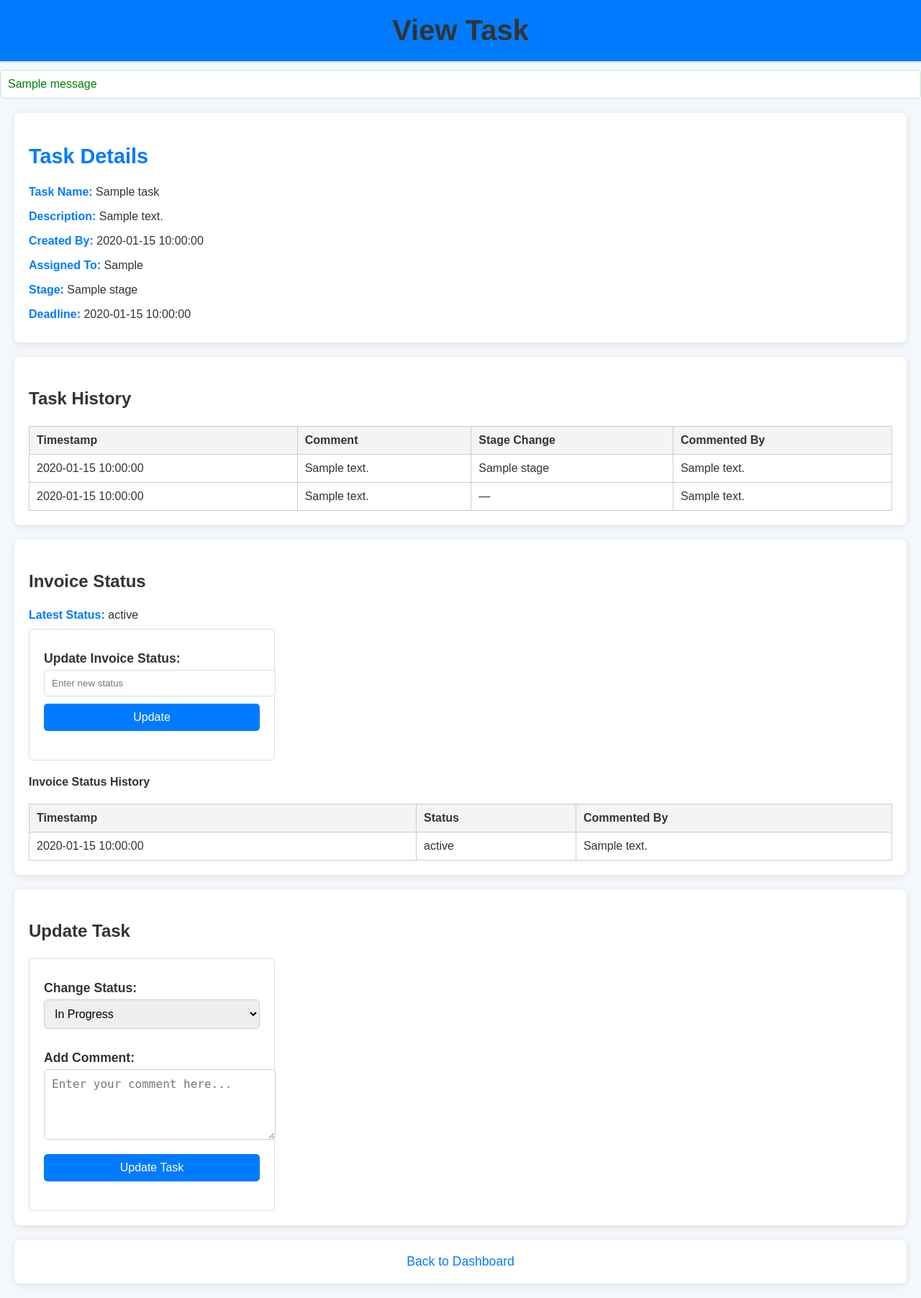
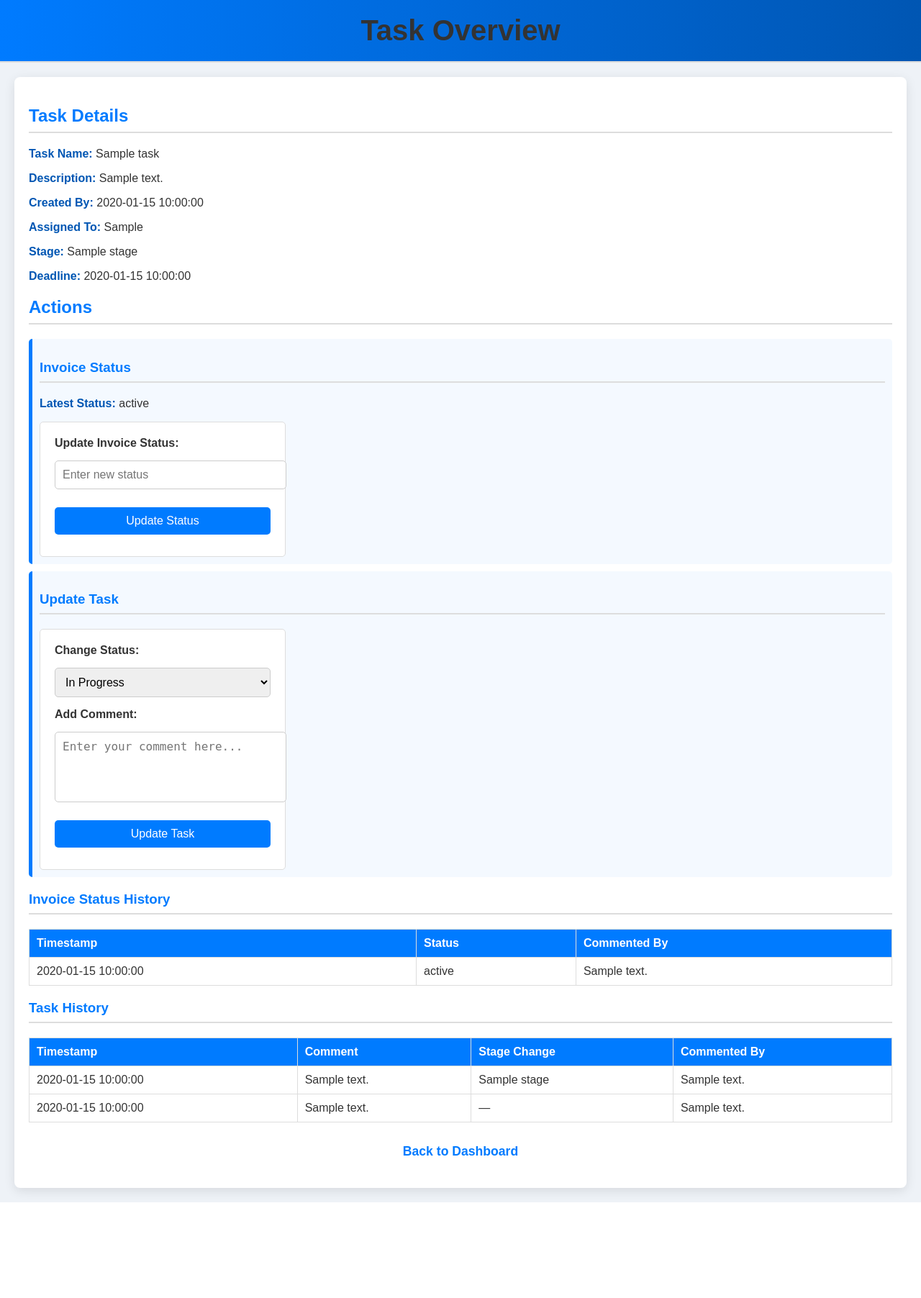
Before and after one commit to datech-dev/Mehta_workflow, a Flask app: template templates/view_task.html in a window 1280 px wide. Shown: the whole page at 72% size. After the commit the page ends 1671 px from the top, so only its background shows below. Run offline with Flask 3, Linux system fonts and the light colour scheme; the template is opened without the code that fills it: most values are stand-ins (such as "Sample title", 1, 10 or a date in 2020); one stand-in notice (Sample message) is shown.

Commit message:
Update view_task.html

```diff
--- a/templates/view_task.html
+++ b/templates/view_task.html
@@ -8,14 +8,14 @@
     <style>
         body {
             font-family: 'Arial', sans-serif;
-            background-color: #f4f7fc;
+            background-color: #eef2f7;
             color: #333;
             margin: 0;
             padding: 0;
         }
 
         header {
-            background-color: #007bff;
+            background: linear-gradient(90deg, #007bff, #0056b3);
             color: white;
             padding: 20px;
             text-align: center;
@@ -25,69 +25,67 @@
         header h1 {
             margin: 0;
             font-size: 2.5rem;
+            font-weight: bold;
+        }
+
+        main {
+            max-width: 1200px;
+            margin: 20px auto;
+            padding: 20px;
+            background-color: white;
+            border-radius: 8px;
+            box-shadow: 0 4px 15px rgba(0, 0, 0, 0.1);
         }
 
         section {
-            margin: 20px;
-            padding: 20px;
-            background-color: white;
-            border-radius: 8px;
-            box-shadow: 0 2px 10px rgba(0, 0, 0, 0.1);
+            margin-bottom: 20px;
         }
 
-        h2 {
+        h2, h3 {
             color: #007bff;
-            font-size: 1.8rem;
+            border-bottom: 2px solid #ddd;
+            padding-bottom: 8px;
+            margin-bottom: 20px;
         }
 
-        h3 {
-            font-size: 1.5rem;
-            color: #333;
-        }
-
-        p {
+        p, label, th, td {
             font-size: 1rem;
-            margin-bottom: 10px;
         }
 
         strong {
-            color: #007bff;
+            color: #0056b3;
         }
 
         ul {
-            list-style-type: none;
+            list-style: none;
             padding: 0;
         }
 
         ul li {
-            background-color: #f1f1f1;
+            background-color: #f9f9f9;
             padding: 10px;
             border-radius: 5px;
-            margin-bottom: 8px;
-        }
-
-        ul li:first-child {
-            background-color: #fff;
+            margin-bottom: 10px;
         }
 
         form {
-            display: flex;
-            flex-direction: column;
+            display: grid;
+            gap: 15px;
         }
 
         label {
-            font-size: 1.1rem;
-            margin: 10px 0 5px;
+            font-weight: bold;
         }
 
-        select,
-        textarea,
-        button {
+        input, select, textarea, button {
             padding: 10px;
             font-size: 1rem;
             border: 1px solid #ccc;
             border-radius: 5px;
-            margin-bottom: 20px;
+        }
+
+        textarea {
+            resize: none;
         }
 
         button {
@@ -95,43 +93,62 @@
             color: white;
             border: none;
             cursor: pointer;
-            transition: background-color 0.3s ease;
+            transition: all 0.3s ease;
         }
 
         button:hover {
             background-color: #0056b3;
         }
 
-        a {
+        table {
+            width: 100%;
+            border-collapse: collapse;
+            margin-top: 10px;
+        }
+
+        th, td {
+            padding: 10px;
+            border: 1px solid #ddd;
+            text-align: left;
+        }
+
+        th {
+            background-color: #007bff;
+            color: white;
+            font-weight: bold;
+        }
+
+        .back-btn {
+            text-align: center;
+            margin-top: 30px;
+        }
+
+        .back-btn a {
+            font-size: 1.1rem;
             color: #007bff;
             text-decoration: none;
-            font-size: 1.1rem;
+            font-weight: bold;
         }
 
-        a:hover {
+        .back-btn a:hover {
             text-decoration: underline;
         }
 
-        .back-btn {
-            margin-top: 20px;
-            text-align: center;
+        .highlight {
+            background-color: #f4f9ff;
+            padding: 10px;
+            border-left: 5px solid #007bff;
+            border-radius: 5px;
+            margin-bottom: 10px;
         }
     </style>
 </head>
 <body>
     <header>
-        <h1>View Task</h1>
+        <h1>Task Overview</h1>
     </header>
-    {% with messages = get_flashed_messages(with_categories=true) %}
-    {% if messages %}
-      <ul>
-        {% for category, message in messages %}
-          <li class="{{ category }}">{{ message }}</li>
-        {% endfor %}
-      </ul>
-    {% endif %}
-  {% endwith %}
-
+    <main>
+        <!-- Task Details -->
         <section>
             <h2>Task Details</h2>
             <p><strong>Task Name:</strong> {{ task['name'] }}</p>
@@ -140,74 +157,21 @@
             <p><strong>Assigned To:</strong> {{ task['assigned_to'] or 'Unassigned' }}</p>
             <p><strong>Stage:</strong> {{ task['stage'] }}</p>
             <p><strong>Deadline:</strong> {{ task['deadline'] }}</p>
-
-
-
-    </section>
-    <section>
-        <h3>Task History</h3>
-        <table border="1" style="width: 100%; border-collapse: collapse; text-align: left;">
-            <thead>
-                <tr>
-                    <th style="padding: 10px;">Timestamp</th>
-                    <th style="padding: 10px;">Comment</th>
-                    <th style="padding: 10px;">Stage Change</th>
-                    <th style="padding: 10px;">Commented By</th>
-                </tr>
-            </thead>
-            <tbody>
-                {% for change in task['stage_changes'] %}
-                    <tr>
-                        <td style="padding: 10px;">{{ change['timestamp'] }}</td>
-                        <td style="padding: 10px;">{{ change['comment'] }}</td>
-                        <td style="padding: 10px;">{{ change['stage'] }}</td>
-                        <td style="padding: 10px;">{{ change['commented_by'] }}</td>
-                    </tr>
-                {% endfor %}
-                {% for comment in task['comments'] %}
-                    <tr>
-                        <td style="padding: 10px;">{{ comment['timestamp'] }}</td>
-                        <td style="padding: 10px;">{{ comment['comment'] }}</td>
-                        <td style="padding: 10px;">&mdash;</td>
-                        <td style="padding: 10px;">{{ comment['commented_by'] }}</td>
-                    </tr>
-                {% endfor %}
-            </tbody>
-        </table>
         </section>
 
+        <!-- Invoice Status and Update Task -->
         <section>
+            <h2>Actions</h2>
+            <div class="highlight">
                 <h3>Invoice Status</h3>
                 <p><strong>Latest Status:</strong> {{ latest_invoice_status }}</p>
                 <form method="POST">
                     <label for="invoice_status">Update Invoice Status:</label>
                     <input type="text" id="invoice_status" name="invoice_status" placeholder="Enter new status">
-            <button type="submit">Update</button>
+                    <button type="submit">Update Status</button>
                 </form>
-
-        <h4>Invoice Status History</h4>
-        <table border="1" style="width: 100%; border-collapse: collapse; text-align: left;">
-            <thead>
-                <tr>
-                    <th style="padding: 10px;">Timestamp</th>
-                    <th style="padding: 10px;">Status</th>
-                    <th style="padding: 10px;">Commented By</th>
-                </tr>
-            </thead>
-            <tbody>
-                {% for status in task['invoice_status_history'] %}
-                    <tr>
-                        <td style="padding: 10px;">{{ status['timestamp'] }}</td>
-                        <td style="padding: 10px;">{{ status['invoice_status'] }}</td>
-                        <td style="padding: 10px;">{{ status['commented_by'] }}</td>
-                    </tr>
-                {% endfor %}
-            </tbody>
-        </table>
-    </section>
-
-
-    <section>
+            </div>
+            <div class="highlight">
                 <h3>Update Task</h3>
                 <form method="POST">
                     <label for="status">Change Status:</label>
@@ -216,17 +180,73 @@
                         <option value="Blocked" {% if task['stage'] == 'Blocked' %}selected{% endif %}>Blocked</option>
                         <option value="Completed" {% if task['stage'] == 'Completed' %}selected{% endif %}>Completed</option>
                     </select>
-
                     <label for="comment">Add Comment:</label>
                     <textarea id="comment" name="comment" rows="4" placeholder="Enter your comment here..."></textarea>
-            <input type="hidden" id="timestamp" name="timestamp" value="{{ current_timestamp }}">
-
                     <button type="submit">Update Task</button>
                 </form>
+            </div>
         </section>
 
+        <!-- Invoice Status History -->
+        <section>
+            <h3>Invoice Status History</h3>
+            <table>
+                <thead>
+                    <tr>
+                        <th>Timestamp</th>
+                        <th>Status</th>
+                        <th>Commented By</th>
+                    </tr>
+                </thead>
+                <tbody>
+                    {% for status in task['invoice_status_history'] %}
+                        <tr>
+                            <td>{{ status['timestamp'] }}</td>
+                            <td>{{ status['invoice_status'] }}</td>
+                            <td>{{ status['commented_by'] }}</td>
+                        </tr>
+                    {% endfor %}
+                </tbody>
+            </table>
+        </section>
+
+        <!-- Task History -->
+        <section>
+            <h3>Task History</h3>
+            <table>
+                <thead>
+                    <tr>
+                        <th>Timestamp</th>
+                        <th>Comment</th>
+                        <th>Stage Change</th>
+                        <th>Commented By</th>
+                    </tr>
+                </thead>
+                <tbody>
+                    {% for change in task['stage_changes'] %}
+                        <tr>
+                            <td>{{ change['timestamp'] }}</td>
+                            <td>{{ change['comment'] }}</td>
+                            <td>{{ change['stage'] }}</td>
+                            <td>{{ change['commented_by'] }}</td>
+                        </tr>
+                    {% endfor %}
+                    {% for comment in task['comments'] %}
+                        <tr>
+                            <td>{{ comment['timestamp'] }}</td>
+                            <td>{{ comment['comment'] }}</td>
+                            <td>&mdash;</td>
+                            <td>{{ comment['commented_by'] }}</td>
+                        </tr>
+                    {% endfor %}
+                </tbody>
+            </table>
+        </section>
+
+        <!-- Back Button -->
         <section class="back-btn">
             <a href="{{ url_for('dashboard') }}">Back to Dashboard</a>
         </section>
+    </main>
 </body>
 </html>
```
Lines whose indentation alone changed are shown as unchanged.
